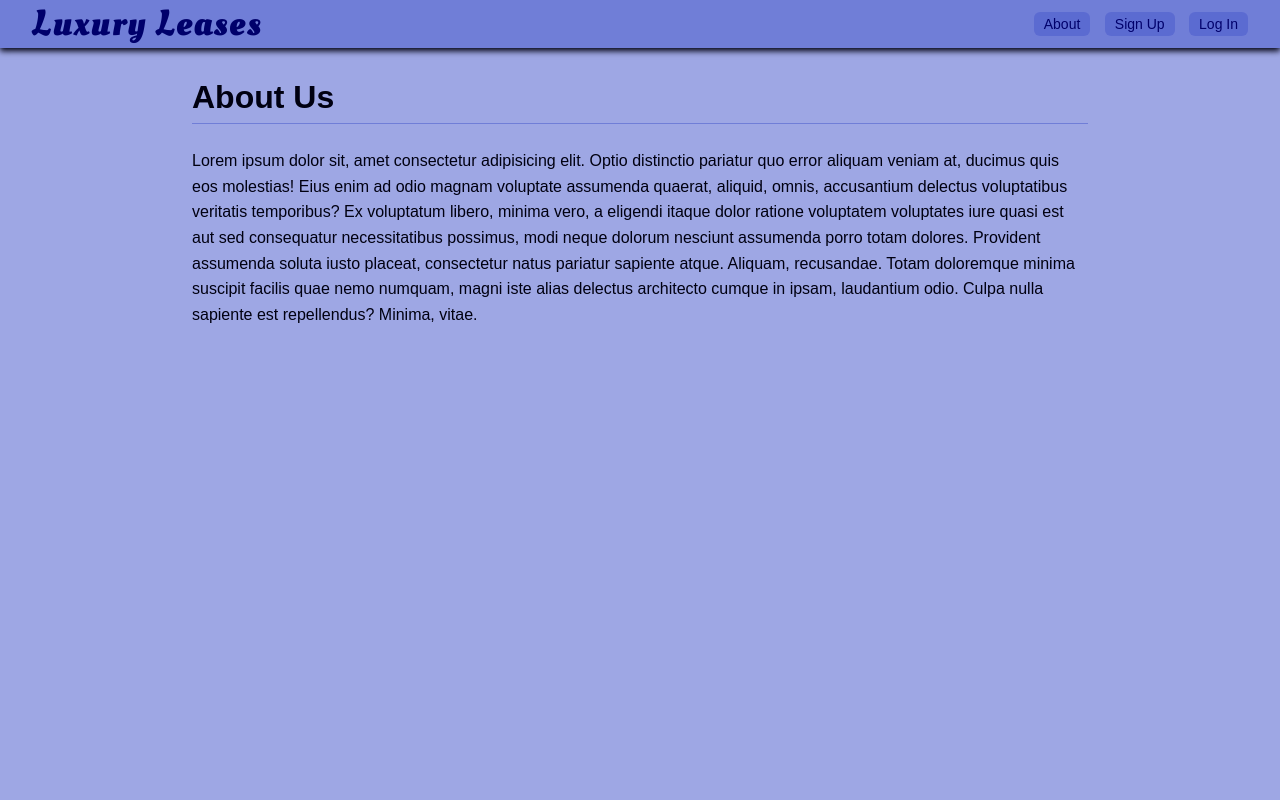
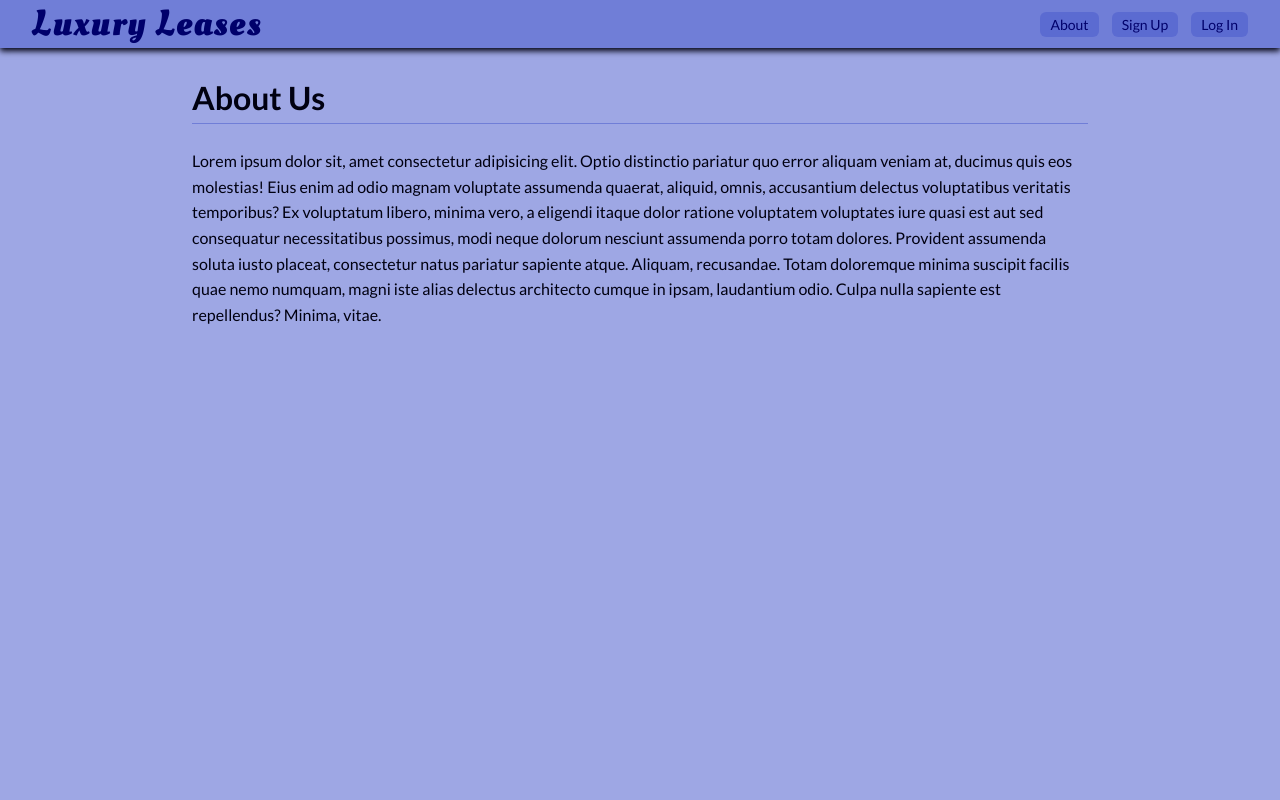
Before and after one commit to Peng2558/luxuryleases, a Django app: page /about/ in a window 1280 px wide. Run offline with Django 5.2, Linux system fonts and the light colour scheme; some libraries are stand-ins or nearby versions.

Commit message:
change site font

```diff
--- a/main_app/static/css/style.css
+++ b/main_app/static/css/style.css
@@ -21,7 +21,7 @@
 
 body {
   background-color: var(--base-layer);
-  font-family: sans-serif;
+  font-family: Lato, sans-serif;
   height: 100vh;
 }
 
@@ -214,6 +214,7 @@ nav > #nav-links > .nav-store:hover {
   opacity: 0.1;
   position: fixed;
   width: 90vw;
+  z-index: -1;
 }
 
 #home > #home-logo {
--- a/main_app/templates/base.html
+++ b/main_app/templates/base.html
@@ -15,7 +15,7 @@
   <!-- Google Fonts -->
   <link rel="preconnect" href="https://fonts.googleapis.com">
   <link rel="preconnect" href="https://fonts.gstatic.com" crossorigin>
-  <link href="https://fonts.googleapis.com/css2?family=Oleo+Script:wght@700&display=swap" rel="stylesheet">
+  <link href="https://fonts.googleapis.com/css2?family=Oleo+Script:wght@700&family=Lato:wght@400;700&display=swap" rel="stylesheet">
 
   <link rel='stylesheet' href='{% static "css/style.css" %}'/>
 </head>
```
